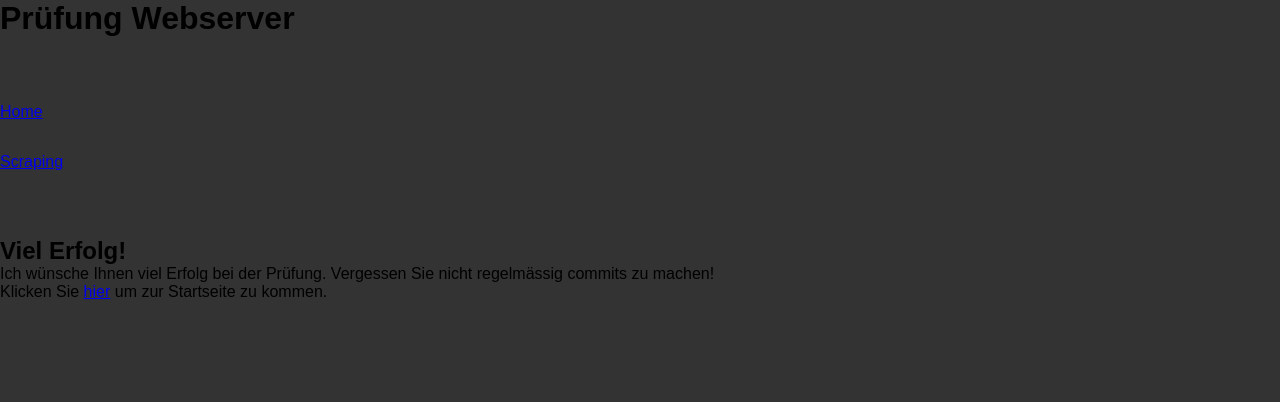
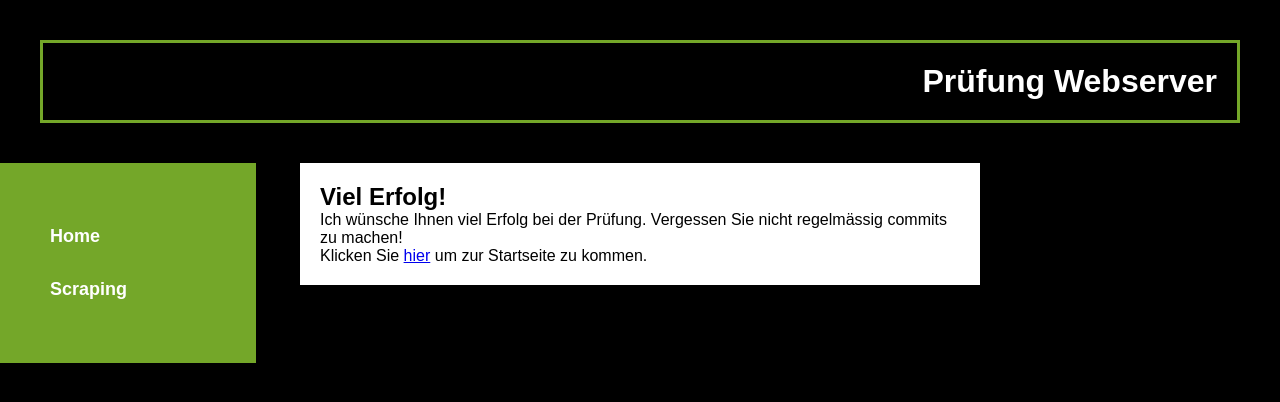
Before and after one commit to cedricgeissmann/nachpruefung-webserver-1mz, a Flask app: page / in a window 1280 px wide. Shown: the top 402 px of the page. Run offline with Flask 2, Linux system fonts and the light colour scheme.

Commit message:
Aufgabe 2 fertig

```diff
--- a/static/main.css
+++ b/static/main.css
@@ -17,6 +17,46 @@ body {
     width: 20%;
     height: 200px;
 }
+body {
+    background-color: black;
+}
+
+h1 {
+text-align: right;
+background-color: black;
+margin: 40px 40px;
+padding: 20px;
+border:solid rgb(116, 167, 41);
+color: white;
+
+}
+
+.navbar {
+    background-color: rgb(116, 167, 41);
+    text-align: left;
+    padding: 50px;
+
+}
+.nav-item {
+    list-style: none;
+}
+
+
+.nav-link {
+    font-size: large;
+    text-decoration: none;
+    font-weight: bold;
+    color:white
+}
+#content {
+    background-color: white;
+    margin-right: 300px;
+    margin-left: 300px;
+    padding:20px;
+    margin-top: -200px;
+}
+
+
 
 /* Implementieren Sie Ihre Änderungen hier. Lassen Sie den Code oben so wie er
 * ist!!! */
```
